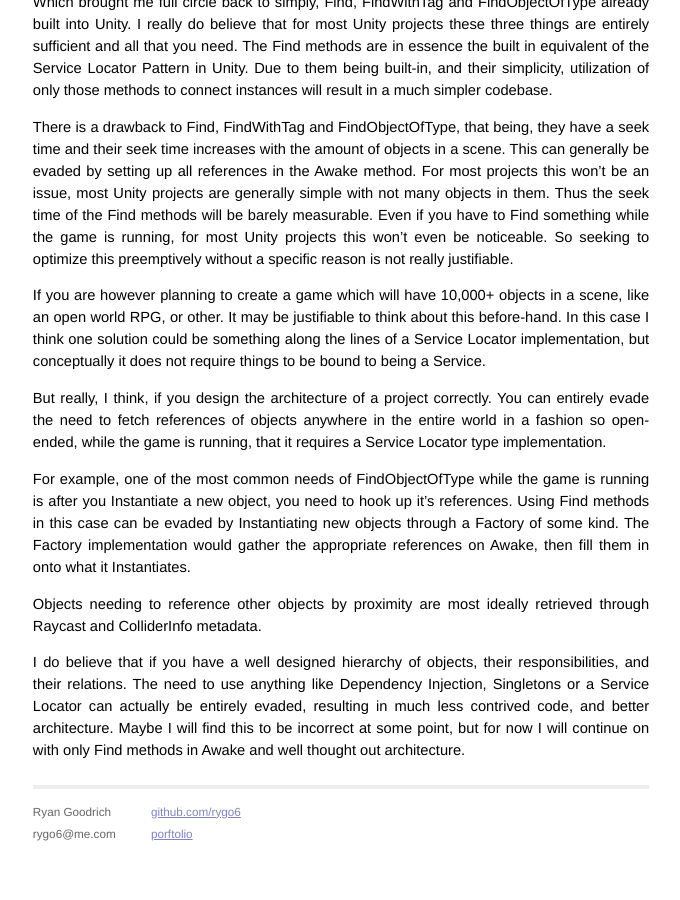
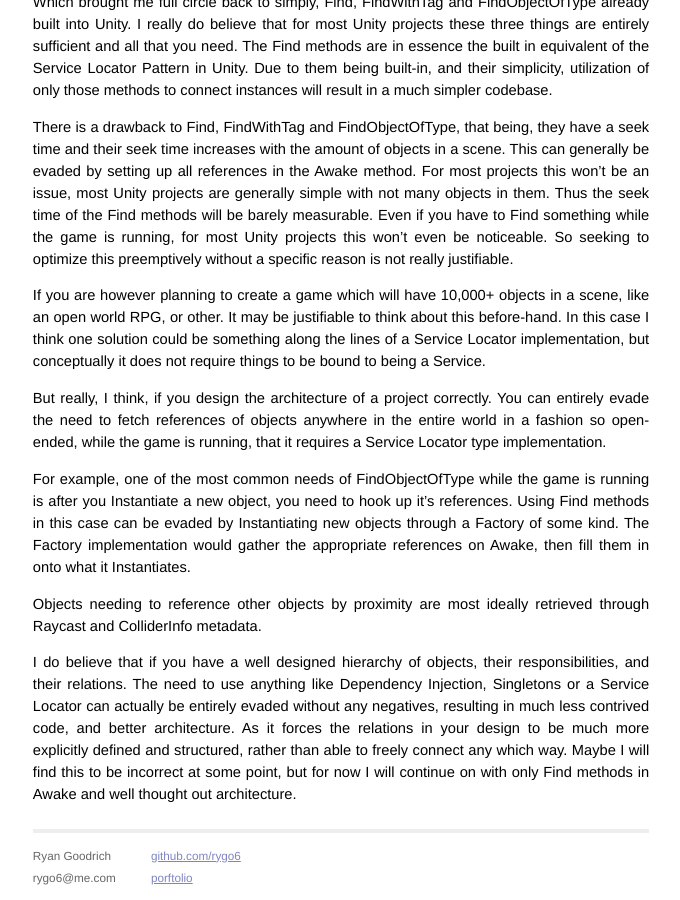
Before and after one commit to rygo6/rygo6.github.io, a Jekyll site: the page built from _posts/2016-6-18-Singleton-To-Service-Locator-To-Nothing.md, in a window 1280 px wide and 900 px high, scrolled down 1330 px. Shown: the whole window, without its empty margins (299-979 px from the left). Built offline with Jekyll 4.4.1, drawn with Linux system fonts in a browser that asks for light colours; before the commit the page ends 2186 px from its top, so only the background shows below that.

Commit message:
changed wording

```diff
--- a/_posts/2016-6-18-Singleton-To-Service-Locator-To-Nothing.md
+++ b/_posts/2016-6-18-Singleton-To-Service-Locator-To-Nothing.md
@@ -35,4 +35,4 @@ For example, one of the most common needs of FindObjectOfType while the game is
 
 Objects needing to reference other objects by proximity are most ideally retrieved through Raycast and ColliderInfo metadata.
 
-I do believe that if you have a well designed hierarchy of objects, their responsibilities, and their relations. The need to use anything like Dependency Injection, Singletons or a Service Locator can actually be entirely evaded, resulting in much less contrived code, and better architecture. Maybe I will find this to be incorrect at some point, but for now I will continue on with only Find methods in Awake and well thought out architecture.
+I do believe that if you have a well designed hierarchy of objects, their responsibilities, and their relations. The need to use anything like Dependency Injection, Singletons or a Service Locator can actually be entirely evaded without any negatives, resulting in much less contrived code, and better architecture. As it forces the relations in your design to be much more explicitly defined and structured, rather than able to freely connect any which way. Maybe I will find this to be incorrect at some point, but for now I will continue on with only Find methods in Awake and well thought out architecture.
```
